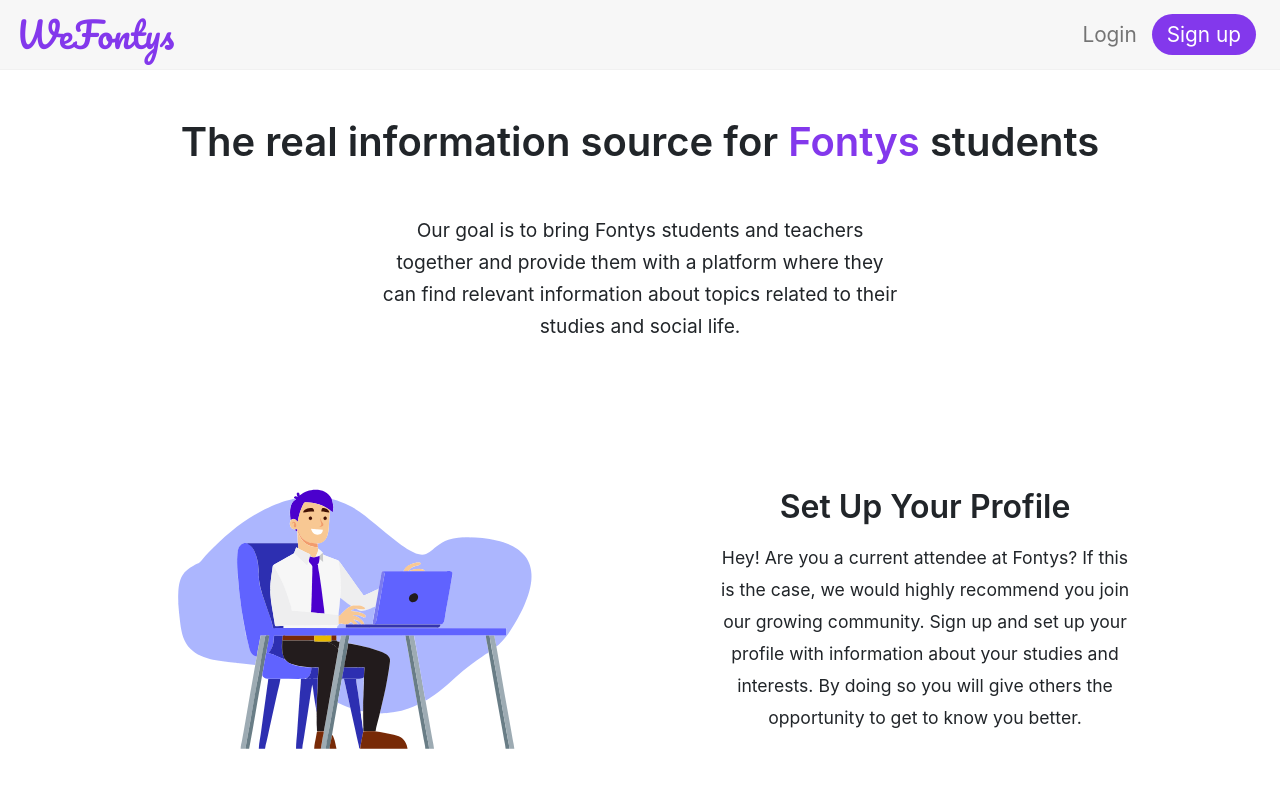
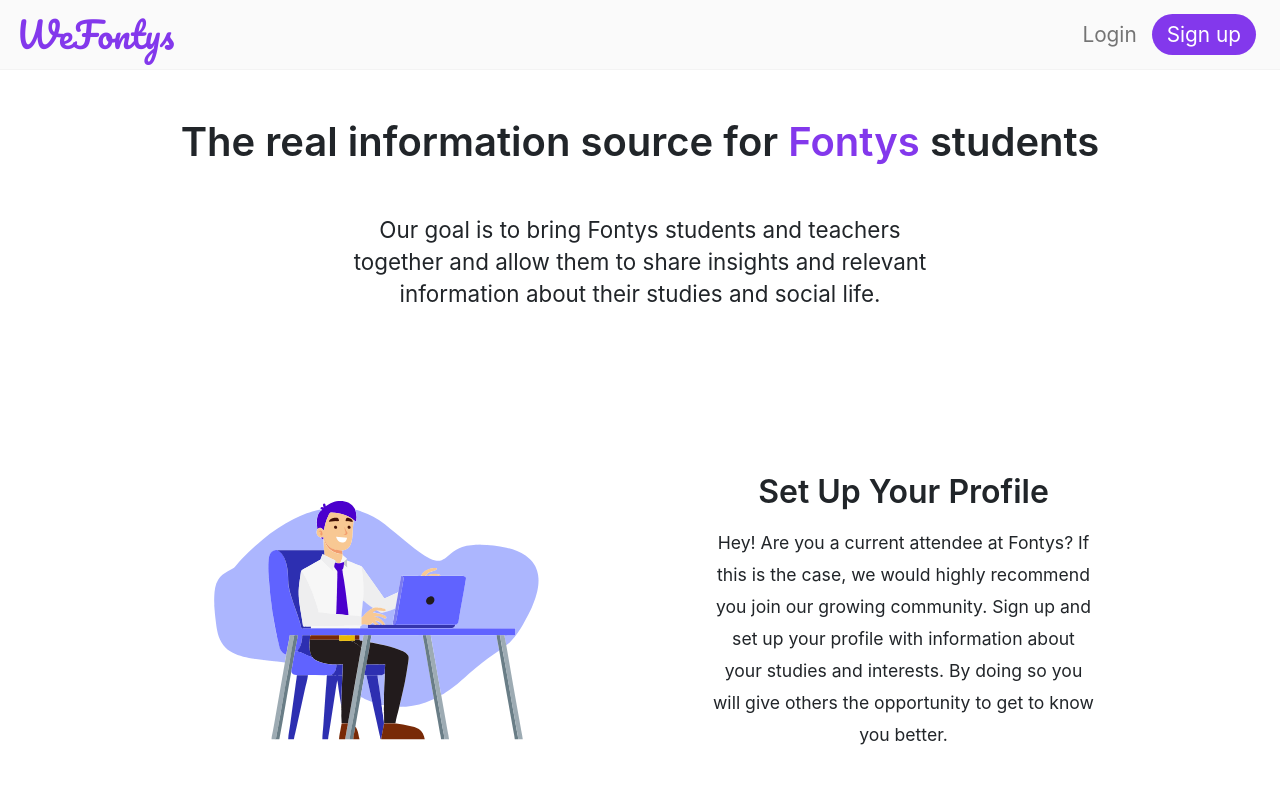
Before and after one commit to TinStay/DRAM-group, a React (Create React App) app in the folder we-fontys/: page / in a window 1280 px wide. Shown: the top 800 px of the page. Built offline with nearby package versions, Linux system fonts and the light colour scheme; no server answers; a web font is replaced by a local one.

Commit message:
Added shadow to discussion box container

```diff
--- a/we-fontys/src/App.js
+++ b/we-fontys/src/App.js
@@ -1,11 +1,11 @@
 import "./App.scss";
 import Navbar from "./components/Navbar/Navbar";
-import Homepage from './components/Home/Homepage';
+import Homepage from "./components/Home/Homepage";
 import Profile from "./components/User/Profile";
-import Discussions from './components/Discussions/Discussions'
-import DiscussionForm from './components/Discussions/DiscussionForm'
-import DiscussionDetail from './components/Discussions/DiscussionDetail/DiscussionDetail'
-import Footer from './components/Footer/Footer'
+import Discussions from "./components/Discussions/Discussions";
+import DiscussionForm from "./components/Discussions/DiscussionForm";
+import DiscussionDetail from "./components/Discussions/DiscussionDetail/DiscussionDetail";
+import Footer from "./components/Footer/Footer";
 
 // Style
 import { Container } from "react-bootstrap";
@@ -26,19 +26,22 @@
     <Router>
       <AuthProvider>
         <Navbar />
-        <Container style={{ minHeight: "100vh", minWidth: "80vw"}}>
-          <Switch>
-            <Route path="/" exact component={Homepage} />
+        <Switch>
+          <Route path="/" exact component={Homepage} />
+          <Container style={{ minHeight: "100vh", minWidth: "80vw" }}>
             <PrivateRoute exact path="/profile/:id" component={Profile} />
             <Route path="/signup" component={Signup} />
             <Route path="/login" component={Login} />
             <Route path="/forgot-password" component={ForgotPassword} />
-            <PrivateRoute path="/profile/:id/update-profile" component={UpdateProfile} />
+            <PrivateRoute
+              path="/profile/:id/update-profile"
+              component={UpdateProfile}
+            />
             <PrivateRoute path="/discuss" component={Discussions} />
             <PrivateRoute path="/add-discussion" component={DiscussionForm} />
             <PrivateRoute path="/discussion/:id" component={DiscussionDetail} />
-          </Switch>
-        </Container>
+          </Container>
+        </Switch>
         <Footer />
       </AuthProvider>
     </Router>
--- a/we-fontys/src/App.scss
+++ b/we-fontys/src/App.scss
@@ -51,6 +51,10 @@
 
 .width-inherit{
   width: inherit;
+}
+
+.w-80{
+  width: 80%;
 }
 
 .border-rounded{
--- a/we-fontys/src/_variables.scss
+++ b/we-fontys/src/_variables.scss
@@ -9,8 +9,8 @@
 $fontys-purple: #8338ec;
 $fontys-purple-hover: #7a34db;
 
-$gray-light: #f7f7f7;
-$gray-light-border: #f1f1f1;
+$gray-light: #fafafa;
+$gray-light-border: #f3f3f3;
 
 
 $gray-image-border:  rgb(231, 231, 231);
--- a/we-fontys/src/components/Discussions/DiscussionBox.js
+++ b/we-fontys/src/components/Discussions/DiscussionBox.js
@@ -25,7 +25,7 @@
   commentToBeDisplayed.splice(20, commentToBeDisplayed.length - 1);
 
   let discussionBoxClasses = [
-    "row px-2 py-3 mb-4 mx-0  rounded ",
+    "row px-2 py-3 mx-0  rounded ",
     classes.dicussion_box,
   ];
 
@@ -50,7 +50,7 @@
             />
           </Link>
         </div>
-        <div className="col-7 col-lg-12 text-center">
+        <div className="col-7 col-lg-12 text-center mb-auto">
           <Link
             to={`/profile/` + props.authorID}
             className="my-1 h5 text-decoration-none black "
--- a/we-fontys/src/components/Discussions/Discussions.module.scss
+++ b/we-fontys/src/components/Discussions/Discussions.module.scss
@@ -1,9 +1,17 @@
 @import "../../variables";
 
 .dicussion_box {
+  margin: 0 0 2rem 0;
   box-sizing: border-box;
-  background-color: $gray-light;
+  background-color: rgb(253, 253, 253);
   border: 1px solid $gray-light-border;
+
+  -webkit-box-shadow: 4px 8px 7px 4px #f3f3f3;
+  box-shadow: 4px 8px 7px 4px #f3f3f3;
+
+  h3{
+    word-break: break-all;
+  }
 }
 
 .discussion_box_image {
@@ -29,7 +37,7 @@
 }
 
 .discussion_form_container {
-  width: 65%;
+  width: 70%;
   margin: 1.5rem auto;
 }
 
--- a/we-fontys/src/components/Home/Homepage.js
+++ b/we-fontys/src/components/Home/Homepage.js
@@ -16,16 +16,20 @@
   ];
 
   return (
-    <div className="my-4">
+    <div className="my-4 ">
       <div className={classes.jumbotron}>
-        <h1 className="mt-5">The real information source for <span className="purple">Fontys</span> students</h1>
+        <h1 className="mt-5">
+          The real information source for <span className="purple">Fontys</span>{" "}
+          students
+        </h1>
         <p className={jumbotronParagraphClasses.join(" ")}>
-          Our goal is to bring Fontys students and teachers together and provide
-          them with a platform where they can find relevant information about
-          topics related to their studies and social life.
+          Our goal is to bring Fontys students and teachers together and allow them to
+          share insights and relevant information about their studies and social
+          life.
         </p>
       </div>
-      <div class="row my-5 white-bgc">
+      <div className="w-80 w-80 mx-auto">
+        <div class="row my-5  ">
           <div class="col-md-6 my-4 text-center">
             <img
               src={homeImageOne}
@@ -59,8 +63,9 @@
               Browse Around
             </h2>
             <p className="col-md-10 offset-md-1 line-height">
-            Once you’ve set up your profile, why don’t you take a look around? See what discussions have been recently
-            published. Who knows, maybe you’ll find something to your liking!
+              Once you’ve set up your profile, why don’t you take a look around?
+              See what discussions have been recently published. Who knows,
+              maybe you’ll find something to your liking!
             </p>
           </div>
         </div>
@@ -75,12 +80,15 @@
           <div class="col-md-6  text-center my-auto">
             <h2 className="font-weight-semibold mb-3">Join the Discussion</h2>
             <p className="col-md-10 offset-md-1 line-height mb-5">
-            Do you want to ask somebody about something regarding your studies?
-            Why don’t you post your first discussion? All questions you may have
-            are welcomed by our community.
+              Do you want to ask somebody about something regarding your
+              studies? Why don’t you post your first discussion? All questions
+              you may have are welcomed by our community.
             </p>
             {currentUser ? (
-            <Link to="/discuss" class="col-md-10 btn btn-purple-rounded w-100">
+              <Link
+                to="/discuss"
+                class="col-md-10 btn btn-purple-rounded w-100"
+              >
                 Go to discussions
               </Link>
             ) : (
@@ -91,6 +99,7 @@
           </div>
         </div>
       </div>
+    </div>
   );
 };
 
--- a/we-fontys/src/components/Home/Homepage.module.scss
+++ b/we-fontys/src/components/Home/Homepage.module.scss
@@ -8,7 +8,7 @@
 
 .jumbotron{
     margin: 0 0 2rem 0;
-    min-height: 30vh;
+    min-height: 32vh;
     text-align: center;
 
     h1{
@@ -18,7 +18,7 @@
 
 .jumbotron_paragraph{
     width: 100%;
-    font-size: 1.2rem;
+    font-size: 1.4rem;
 
     @media screen and (min-width: 768px) {
         width: 60%;
```
Also changed, not shown: 1 other file (tests, documents, lock files or other folders). Lines whose indentation alone changed are shown as unchanged.
